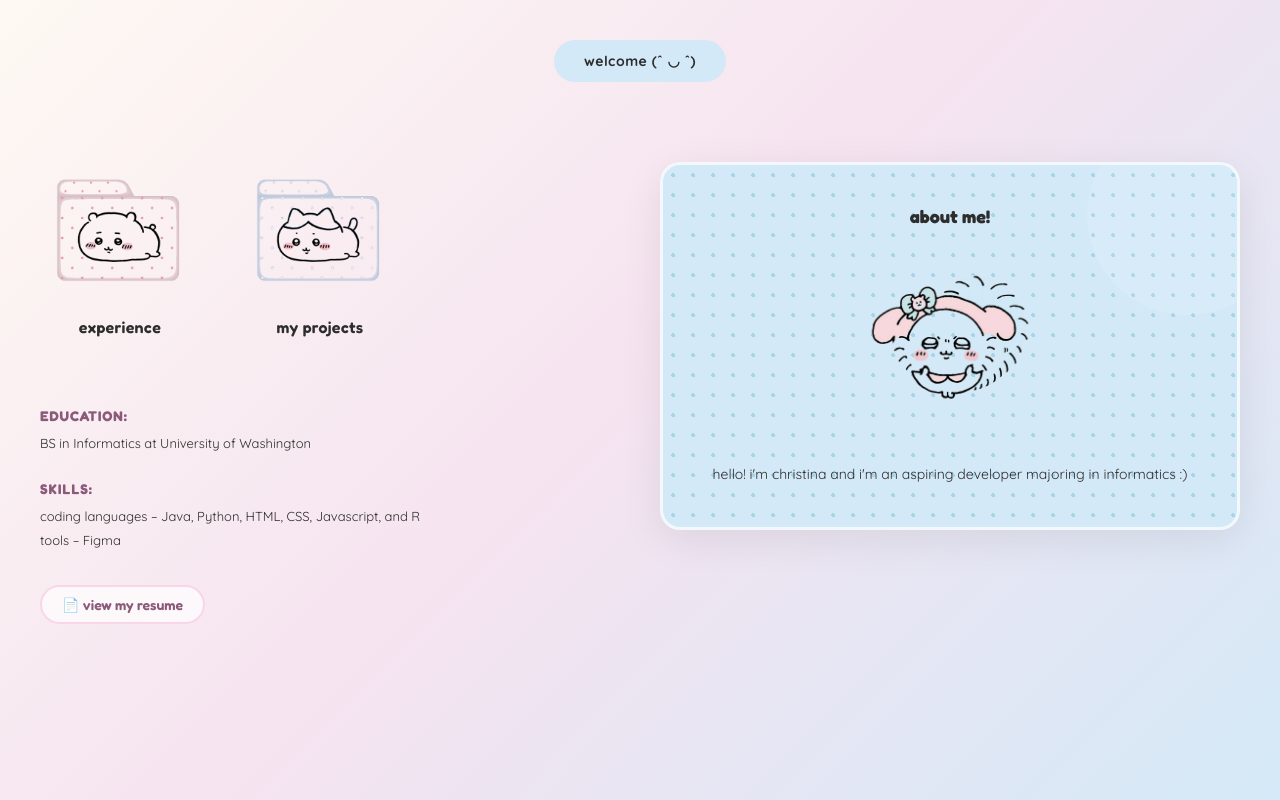
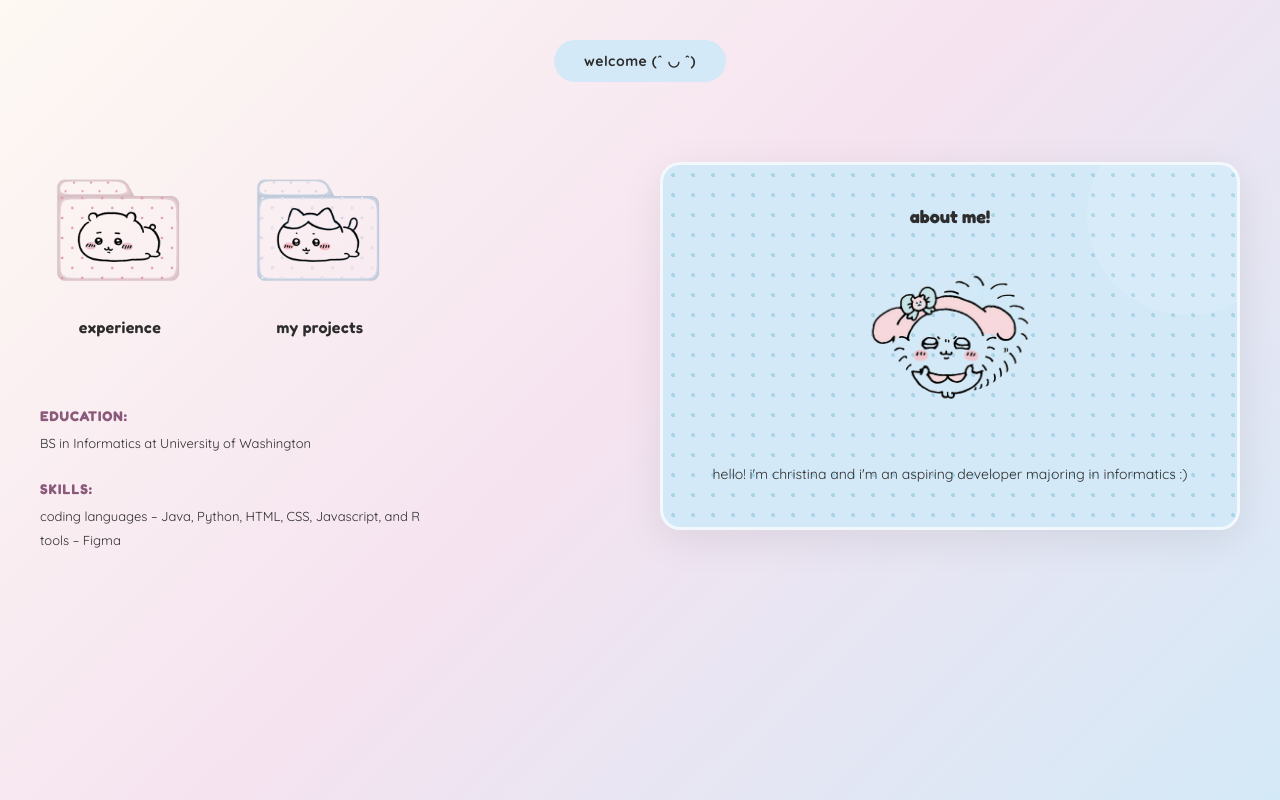
Before and after one commit to chewytapioca/chewytapioca.github.io, a plain HTML site: page index.html in a window 1280 px wide. Drawn offline with Linux system fonts and the light colour scheme.

Commit message:
Update index.html

```diff
--- a/index.html
+++ b/index.html
@@ -182,29 +182,7 @@
             color: var(--text-dark);
         }
 
-        .resume-link {
-            display: inline-flex;
-            align-items: center;
-            gap: 8px;
-            text-decoration: none;
-            font-family: 'Fredoka', sans-serif;
-            font-size: 14px;
-            font-weight: 600;
-            color: var(--accent-purple);
-            background: rgba(255, 255, 255, 0.7);
-            border: 2px solid rgba(245, 179, 212, 0.5);
-            padding: 9px 20px;
-            border-radius: 25px;
-            backdrop-filter: blur(6px);
-            transition: all 0.25s ease;
-            margin-top: 8px;
-        }
 
-        .resume-link:hover {
-            background: rgba(255, 255, 255, 0.95);
-            transform: translateY(-3px);
-            box-shadow: 0 6px 20px rgba(180, 140, 170, 0.2);
-        }
         .right-section {
             animation: fadeInUp 0.8s ease-out 0.3s both;
         }
@@ -354,9 +332,6 @@
                             tools – Figma
                         </div>
                     </div>
-
-                    <a href="resume.pdf" target="_blank" class="resume-link">
-                        📄 view my resume
                     </a>
                 </div>
             </div>
```
